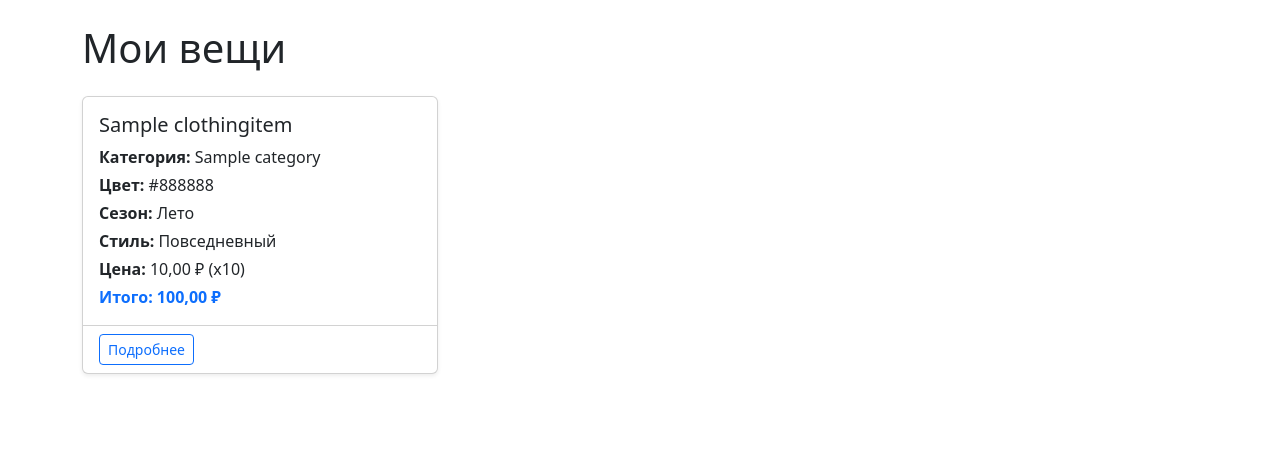
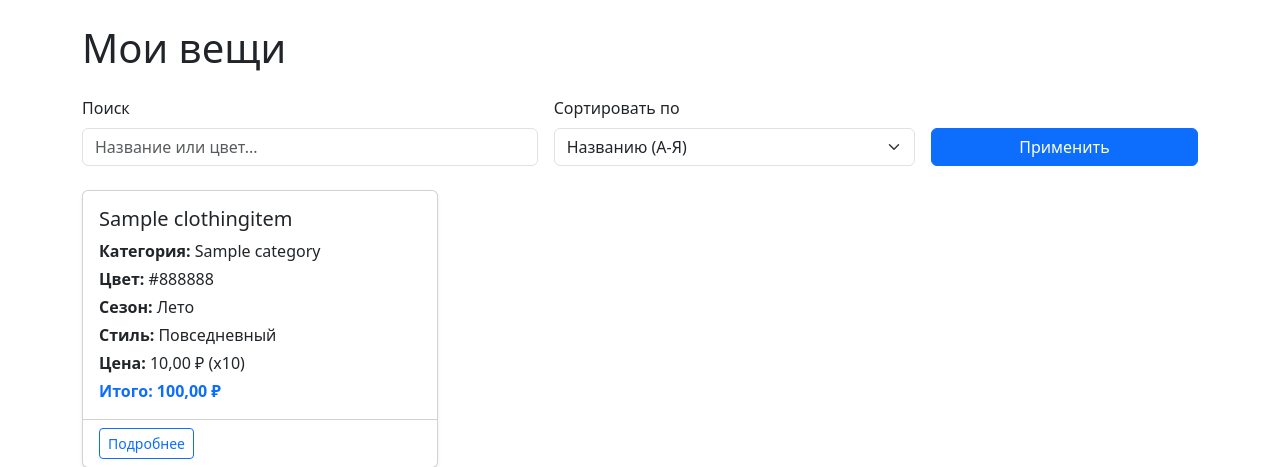
Before and after one commit to Rin-RGB/Wardrobe_ZhulevaDA, a Django app: page /clothing/ in a window 1280 px wide. Shown: the part 86-553 px from the top of the page. Run offline with Django 5.2, Linux system fonts and the light colour scheme; tables that the repository leaves empty hold one stand-in row (values such as "Sample post").

Commit message:
Практическая 9

```diff
--- a/wardrobe/templates/wardrobe/clothing_list.html
+++ b/wardrobe/templates/wardrobe/clothing_list.html
@@ -4,6 +4,38 @@
 
 {% block content %}
 <h1 class="mb-4">Мои вещи</h1>
+
+<!-- Форма поиска и сортировки -->
+<form method="get" class="mb-4">
+    <div class="row g-3 align-items-end">
+        <!-- Поле поиска -->
+        <div class="col-md-5">
+            <label for="q" class="form-label">Поиск</label>
+            <input type="text" name="q" id="q" class="form-control"
+                   placeholder="Название или цвет..."
+                   value="{{ search_query }}">
+        </div>
+
+        <!-- Поле сортировки -->
+        <div class="col-md-4">
+            <label for="sort" class="form-label">Сортировать по</label>
+            <select id="sort" name="sort" class="form-select">
+                <option value="name" {% if sort == "name" %}selected{% endif %}>Названию (А-Я)</option>
+                <option value="price" {% if sort == "price" %}selected{% endif %}>Цене (сначала дешевые)</option>
+                <option value="-price" {% if sort == "-price" %}selected{% endif %}>Цене (сначала дорогие)</option>
+                <option value="newest" {% if sort == "newest" %}selected{% endif %}>Дате добавления (новые)</option>
+            </select>
+        </div>
+
+        <!-- Кнопки -->
+        <div class="col-md-3">
+            <button type="submit" class="btn btn-primary w-100">Применить</button>
+            {% if search_query or sort != "name" %}
+                <a href="{% url 'wardrobe:clothing_list' %}" class="btn btn-outline-secondary w-100 mt-2">Сбросить</a>
+            {% endif %}
+        </div>
+    </div>
+</form>
 
 <div class="row">
     {% for item in items %}
--- a/wardrobe/views.py
+++ b/wardrobe/views.py
@@ -1,23 +1,22 @@
 from django.shortcuts import render, get_object_or_404
-from django.db.models import Q
-from wardrobe.models import ClothingItem, Category
-from accounts.models import WardrobeUser
-
-from django.core.paginator import Paginator
-
 from django.shortcuts import render
 from django.core.paginator import Paginator
+from django.db.models import Q
 from wardrobe.models import ClothingItem
 
 
 def clothing_list(request):
-    # Базовый запрос + select_related (пункт 19)
-    items = ClothingItem.objects.select_related('category', 'user')
+    # 1. Базовый запрос + select_related + exclude
+    items = ClothingItem.objects.select_related('category', 'user').exclude(quantity=0)
 
-    # Пункт 27: exclude() - исключаем вещи, которых нет в наличии
-    items = items.exclude(quantity=0)
+    # 2. ПОИСК (закрывает пункты 7 и 8 методички)
+    search_query = request.GET.get('q', '').strip()
+    if search_query:
+        items = items.filter(
+            Q(name__icontains=search_query) | Q(color__icontains=search_query)
+        )
 
-    # Пункт 13: Динамическая сортировка по параметру запроса
+    # 3. Динамическая сортировка
     sort = request.GET.get('sort', 'name')
     sort_fields = {
         'name': 'name',
@@ -25,20 +24,18 @@ def clothing_list(request):
         '-price': '-price',
         'newest': '-created_at',
     }
-    # Защита от произвольного ввода (требование методички)
-    order_by_field = sort_fields.get(sort, 'name')
-    items = items.order_by(order_by_field)
+    items = items.order_by(sort_fields.get(sort, 'name'))
 
-    # Пункт 22, 23: Пагинация
+    # 4. Пагинация
     paginator = Paginator(items, 6)
     page_obj = paginator.get_page(request.GET.get('page'))
 
     return render(request, "wardrobe/clothing_list.html", {
         "page_obj": page_obj,
         "items": page_obj,
-        "sort": sort,  # Передаем в шаблон, чтобы подсветить активную сортировку
+        "sort": sort,
+        "search_query": search_query,  # <-- Передаём в шаблон
     })
-
 def clothing_detail(request, item_id):
     """Детальная страница вещи."""
     # ORM-выражение 2: Получение одного объекта с обработкой 404 + select_related
```
Also changed, not shown: README.md.
